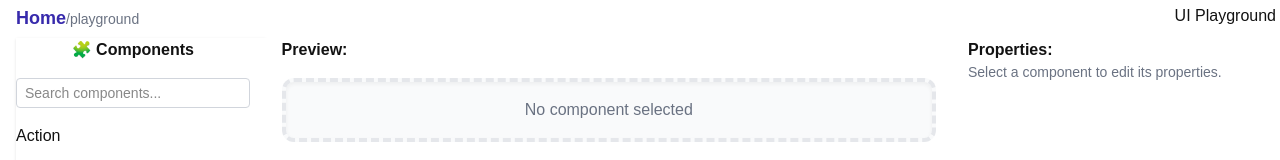
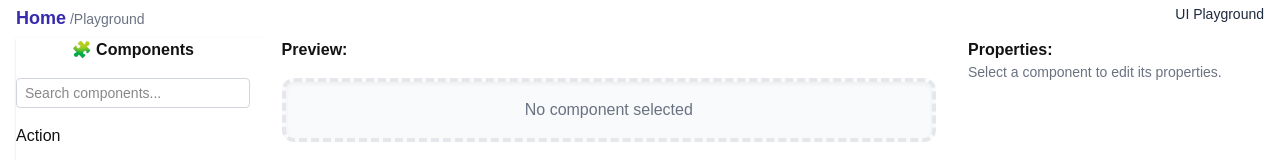
Before and after one commit to anilsworld2000/next-ui-playground, a Next.js app: page /playground in a window 1280 px wide. Shown: the top 160 px of the page. Built offline with nearby package versions, Linux system fonts and the light colour scheme.

Commit message:
Minor fixes

```diff
--- a/app/counter/page.tsx
+++ b/app/counter/page.tsx
@@ -38,6 +38,9 @@ export default function Counter() {
         if (count + 1 >= maxValue) {
             setCount(0);
             setCycleCount((prevCount) => prevCount + 1);
+            if (typeof window !== "undefined" && "vibrate" in navigator) {
+                navigator.vibrate(200); // vibrate for 200ms
+            }
         } else {
             setCount(prevCount => prevCount + 1);
         }
@@ -79,6 +82,7 @@ export default function Counter() {
                         ${isPopping ? 'animate-pop' : ''}`}
                         onClick={handleClick}
                         onAnimationEnd={handleAnimationEnd}
+                        accessKey="enter"
                     >
                         {count}
                     </button>
--- a/app/hooks/CurrentRoute.tsx
+++ b/app/hooks/CurrentRoute.tsx
@@ -20,8 +20,13 @@ export const CurrentRouteContextProvider = ({ children }: { children: ReactNode
         if (!pathname) return;
 
         // Normalize pathname to a readable format
-        const cleanPath = pathname === "/" ? "" : pathname;
-        //const cleanPath = pathname === "/" ? "" : pathname.replace("/", "");
+        let cleanPath = '';
+        if (pathname === "" || pathname === "/" || pathname === undefined) {
+            cleanPath = "";
+            setRoutes([]);
+        }
+        else
+            cleanPath = pathname;
 
         setSelectedRoute(cleanPath);
         setRoutes((prev) => {
--- a/app/layout.tsx
+++ b/app/layout.tsx
@@ -28,7 +28,7 @@ export default function RootLayout({
       <body className={`${geistSans.variable} ${geistMono.variable} antialiased`}>
         <CurrentRouteContextProvider >
           <SelectedDashboardProvider>
-            <header className="p-1 pl-4">
+            <header className="p-1 pl-4 pr-4">
               <NavBar />
             </header>
             <main role="main" className="p-4 pt-0.5">
--- a/app/navBar.tsx
+++ b/app/navBar.tsx
@@ -14,14 +14,15 @@ export default function NavBar() {
             <div>
                 <Link href="./" className="text-indigo-800 text-lg font-extrabold">Home</Link>
                 {routes.map((route) => (
+                    route.length > 2 &&
                     <Link
                         href={route}
                         key={route}
                         className="text-gray-500 text-sm">
-                        {route}
+                        {"\t" + route[0] + route.charAt(1).toUpperCase() + route.slice(2)}
                     </Link>
                 ))}
             </div>
-            <h1 className="">{selectedDashboard}</h1>
+            <h1 className="text-slate-800 text-sm">{selectedDashboard}</h1>
         </nav>);
 }
--- a/app/page.tsx
+++ b/app/page.tsx
@@ -1,7 +1,7 @@
 "use client";
 import Link from "next/link";
 import { useState } from "react";
-import { useSelectedRoute } from "./hooks/CurrentRoute";
+import { useSelectedDashboard } from "./hooks/SelectedDashboardContext";
 
 type Route = {
   id: string;
@@ -11,7 +11,10 @@ type Route = {
 };
 
 export default function Home() {
-  const routes: Route[] = [
+  const { selectDashboard } = useSelectedDashboard();
+  selectDashboard("");
+
+  const routesList: Route[] = [
     {
       id: "_ui_playground",
       name: "UI Playground",
@@ -31,7 +34,7 @@ export default function Home() {
       <h1 className="text-2xl font-bold mb-4">Dashboards</h1>
 
       <div className="grid grid-cols-1 sm:grid-cols-2 lg:grid-cols-3 gap-8">
-        {routes.map((dash) => (
+        {routesList.map((dash) => (
           <DashboardPreview key={dash.id} dash={dash} />
         ))}
       </div>
@@ -57,7 +60,7 @@ function DashboardPreview({ dash }: { dash: Route }) {
         <iframe
           loading="lazy"
           src={dash.path}
-          className={`absolute top-0 left-0 w-full h-full scale-[1] origin-top-left pointer-events-none transform ${loaded ? "opacity-100" : "opacity-0"
+          className={`w-full h-full scale-[1] overflow-hidden pointer-events-none transform ${loaded ? "opacity-100" : "opacity-0"
             } transition-opacity duration-500`}
           title={dash.name}
           onLoad={() => setLoaded(true)}
--- a/app/playground/Dashboard.tsx
+++ b/app/playground/Dashboard.tsx
@@ -6,7 +6,6 @@ import PreviewSection from "./Preview/PreviewSection";
 import PropertiesSection from "./Properties/PropertiesSection";
 import { PlaygroundComponent, PropValue } from "../types";
 import Loader from "./Loader";
-import { useSelectedRoute } from "../hooks/CurrentRoute";
 
 export interface Theme {
     id: string;
@@ -85,7 +84,6 @@ export default function Dashboard() {
     const [loading, setLoading] = useState(true);
     const [componentProps, setComponentProps] = useState<Record<string, PropValue>>({});
     const { selectedComponent } = useSelectedComponent();
-    const { selectedRoute } = useSelectedRoute();
     const Component = componentRegistry.find(c => c.name === selectedComponent);
 
     useEffect(() => {
```
